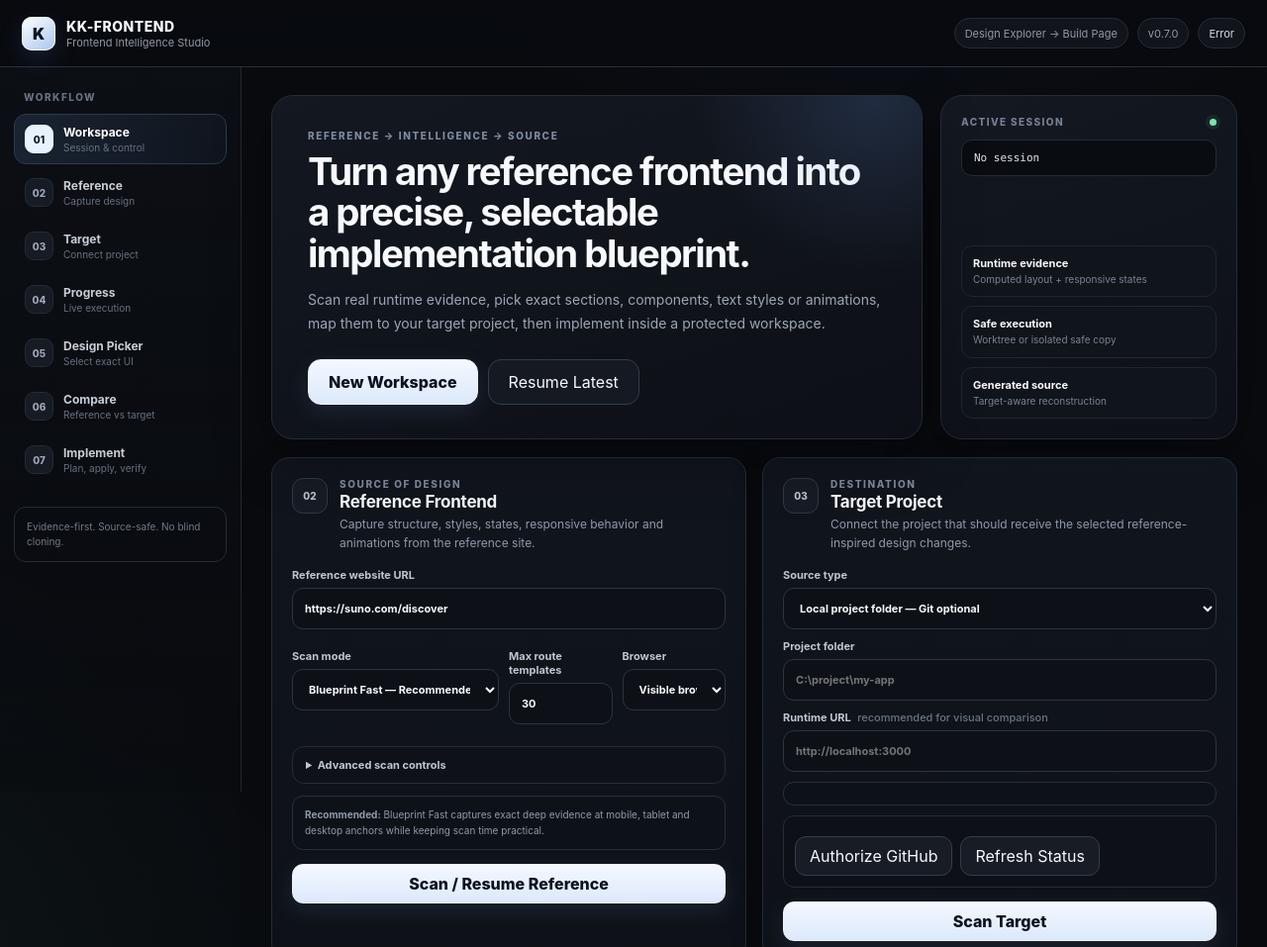
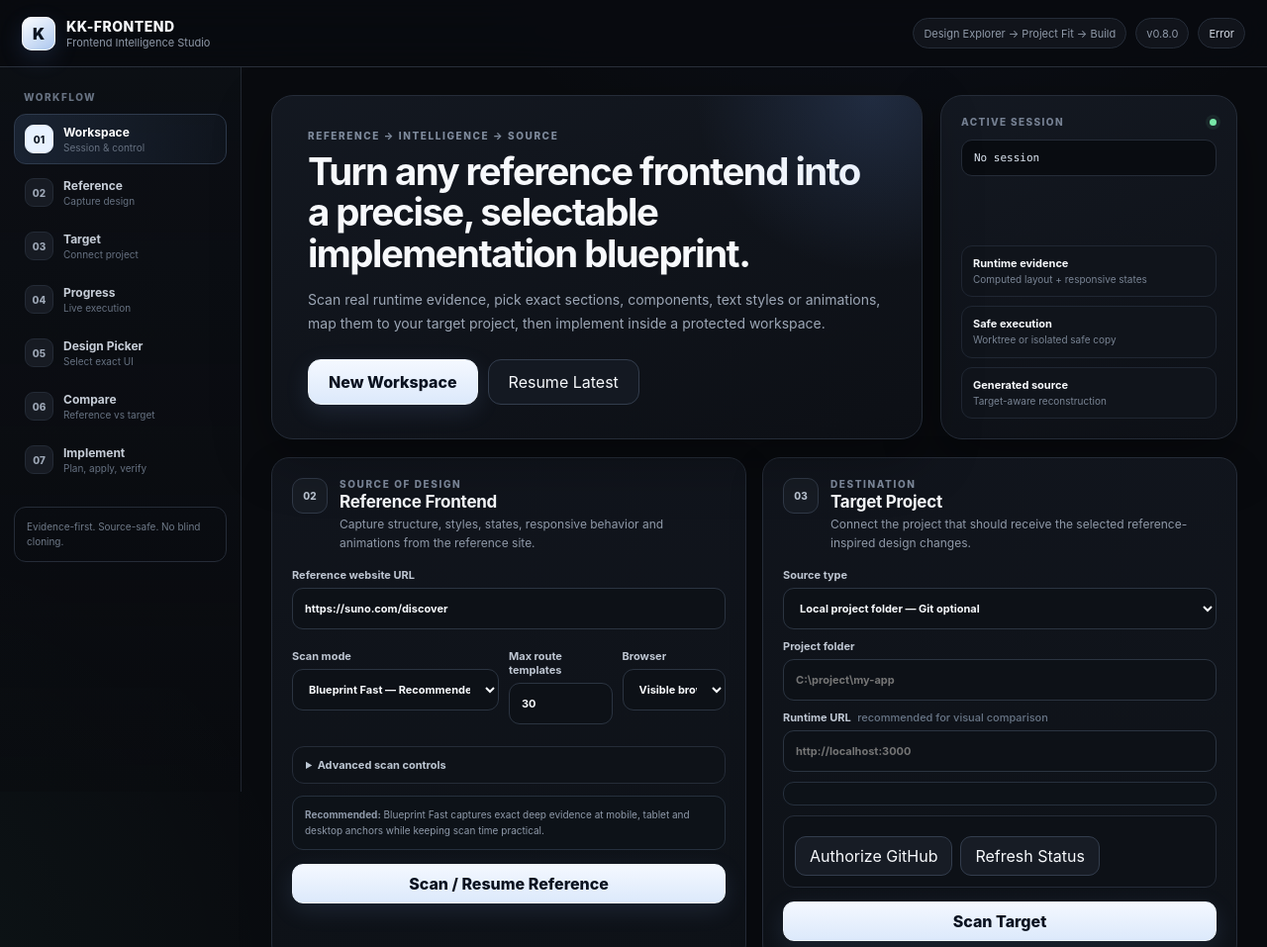
Before and after one commit to jbrhdigitalsolutions-blip/KK-FRONTEND, a website: page src/web/index.html in a window 1280 px wide. Shown: the top 957 px of the page at 99% size. Drawn offline with Linux system fonts and the light colour scheme; no server answers.

Commit message:
chore(ui): show v0.8.0 project-aware builder

```diff
--- a/src/web/index.html
+++ b/src/web/index.html
@@ -17,8 +17,8 @@
       </div>
     </div>
     <div class="topbarRight">
-      <a href="/reference-design.html" class="versionBadge" style="text-decoration:none">Design Explorer → Build Page</a>
-      <span class="versionBadge">v0.7.0</span>
+      <a href="/reference-design.html" class="versionBadge" style="text-decoration:none">Design Explorer → Project Fit → Build</a>
+      <span class="versionBadge">v0.8.0</span>
       <div id="health" class="healthPill"><span class="healthDot"></span><span>Connecting…</span></div>
     </div>
   </header>
```
